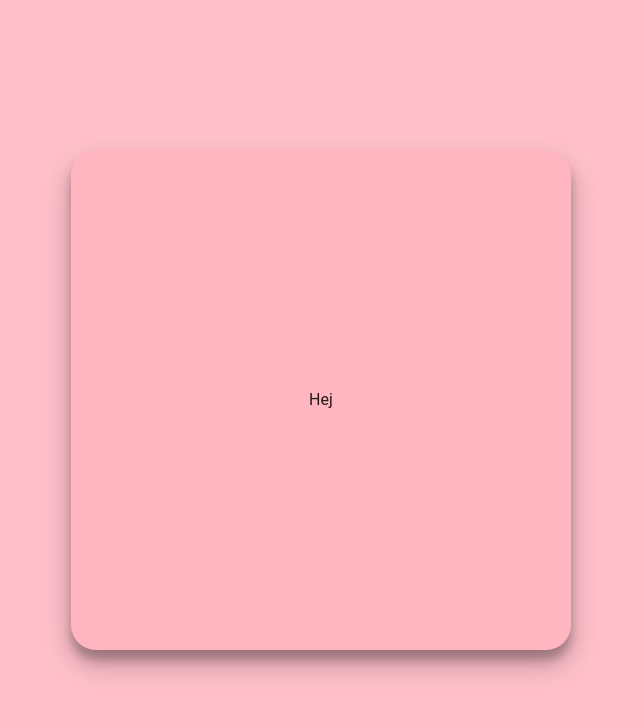
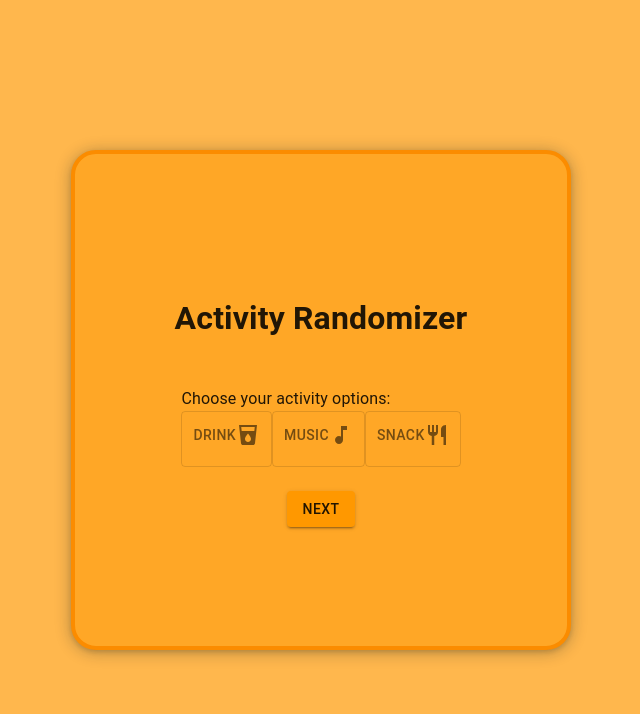
Before and after one commit to jradziejewski/activity-randomizer, a React app: page / in a window 1280 px wide. Shown: the top 714 px of the page, without its empty margins (319-959 px from the left). Built offline with nearby package versions, Linux system fonts and the light colour scheme; the HTML template or start-up script is replaced by a standard one.

Commit message:
feat: introduce activity option buttons

```diff
--- /dev/null
+++ b/src/components/AppTitle.tsx
@@ -0,0 +1,3 @@
+export const AppTitle = () => {
+  return <h1>Activity Randomizer</h1>;
+};
--- /dev/null
+++ b/src/components/Content.tsx
@@ -0,0 +1,20 @@
+import { Grid } from "@mui/material";
+import { Box, css } from "@mui/system";
+import { ActivityOptions } from "./activity-options/ActivityOptions";
+
+const containerStyles = css({
+  height: "50%",
+});
+
+export const Content = () => {
+  return (
+    <Grid item container css={containerStyles} direction="column">
+      <Grid item>
+        <Box>Choose your activity options:</Box>
+      </Grid>
+      <Grid item>
+        <ActivityOptions />
+      </Grid>
+    </Grid>
+  );
+};
--- a/src/components/MainContainer.tsx
+++ b/src/components/MainContainer.tsx
@@ -1,3 +1,20 @@
+import { Grid } from "@mui/material";
+import { AppTitle } from "./AppTitle";
+import { Content } from "./Content";
+import { OptionButtons } from "./OptionButtons";
+
 export default function MainContainer() {
-  return <p>Hej</p>;
+  return (
+    <Grid container spacing={3} direction="column" alignItems="center">
+      <Grid item>
+        <AppTitle />
+      </Grid>
+      <Grid item>
+        <Content />
+      </Grid>
+      <Grid item>
+        <OptionButtons />
+      </Grid>
+    </Grid>
+  );
 }
--- a/src/components/MainContainerWrapper.tsx
+++ b/src/components/MainContainerWrapper.tsx
@@ -6,14 +6,16 @@ const outerContainerStyles = (theme: Theme) => ({
   padding: theme.spacing(0, 2, 0, 2),
 });
 
-const innerContainerStyles = css({
-  backgroundColor: "lightpink",
-  maxWidth: "500px",
-  minHeight: "500px",
-  borderRadius: "25px",
-  boxShadow:
-    "rgba(0, 0, 0, 0.25) 0px 14px 28px, rgba(0, 0, 0, 0.22) 0px 10px 10px;",
-});
+const innerContainerStyles = (theme: Theme) =>
+  css({
+    backgroundColor: theme.palette.secondary.main,
+    maxWidth: "500px",
+    minHeight: "500px",
+    border: `4px solid ${theme.palette.primary.dark}`,
+    borderRadius: "25px",
+    boxShadow:
+      "rgba(14, 30, 37, 0.12) 0px 2px 4px 0px, rgba(14, 30, 37, 0.32) 0px 2px 16px 0px;",
+  });
 
 export default function MainContainerWrapper({
   children,
--- /dev/null
+++ b/src/components/OptionButtons.tsx
@@ -0,0 +1,11 @@
+import { Button, Grid } from "@mui/material";
+
+export const OptionButtons = () => {
+  return (
+    <Grid item container gap={2}>
+      <Grid item>
+        <Button variant="contained">Next</Button>
+      </Grid>
+    </Grid>
+  );
+};
--- /dev/null
+++ b/src/components/activity-options/ActivityOption.tsx
@@ -0,0 +1,29 @@
+import { toggleActivityOption } from "@/store/reducer";
+import { Grid, ToggleButton } from "@mui/material";
+import { ReactNode, useState } from "react";
+import { useDispatch } from "react-redux";
+
+export const ActivityOption = ({
+  name,
+  icon,
+}: {
+  name: string;
+  icon: ReactNode;
+}) => {
+  const [isButtonSelected, setIsButtonSelected] = useState(false);
+  const dispatch = useDispatch();
+
+  function onToggle() {
+    setIsButtonSelected(!isButtonSelected);
+    dispatch(toggleActivityOption(name));
+  }
+
+  return (
+    <ToggleButton selected={isButtonSelected} onClick={onToggle} value={name}>
+      <Grid item container>
+        <Grid item>{name}</Grid>
+        <Grid item>{icon}</Grid>
+      </Grid>
+    </ToggleButton>
+  );
+};
--- /dev/null
+++ b/src/components/activity-options/ActivityOptions.tsx
@@ -0,0 +1,16 @@
+import { ActivityOption } from "./ActivityOption";
+import { optionsList } from "./optionsList";
+
+export const ActivityOptions = () => {
+  return (
+    <div>
+      {optionsList.map((option) => (
+        <ActivityOption
+          name={option.name}
+          icon={option.icon}
+          key={option.name}
+        />
+      ))}
+    </div>
+  );
+};
--- /dev/null
+++ b/src/components/activity-options/optionsList.tsx
@@ -0,0 +1,13 @@
+import { LocalDrink, MusicNote, Restaurant } from "@mui/icons-material";
+import { ReactNode } from "react";
+
+interface Option {
+  name: string;
+  icon: ReactNode;
+}
+
+export const optionsList: Option[] = [
+  { name: "drink", icon: <LocalDrink /> },
+  { name: "music", icon: <MusicNote /> },
+  { name: "snack", icon: <Restaurant /> },
+];
--- a/src/store/reducer.ts
+++ b/src/store/reducer.ts
@@ -1,22 +1,24 @@
 import { createSlice, PayloadAction } from "@reduxjs/toolkit";
 
-const initialState = { name: "dummy", count: 0 };
+const initialState = [
+  { name: "drink", active: false },
+  { name: "music", active: false },
+  { name: "snack", active: false },
+];
 
-export const dummySlice = createSlice({
-  name: "dummy",
+export const activityOptions = createSlice({
+  name: "activityOptions",
   initialState: initialState,
   reducers: {
-    changeName: (state, action: PayloadAction<string>) => {
-      state.name = action.payload;
-    },
-    increaseCount: (state) => {
-      state.count += 1;
-    },
-    decreaseCount: (state) => {
-      state.count -= 1;
+    toggleActivityOption: (state, action: PayloadAction<string>) => {
+      const name = action.payload;
+      const option = state.find((item) => item.name === name);
+      if (option) {
+        option.active = !option.active;
+      }
     },
   },
 });
 
-export const { changeName, increaseCount, decreaseCount } = dummySlice.actions;
-export default dummySlice.reducer;
+export const { toggleActivityOption } = activityOptions.actions;
+export default activityOptions.reducer;
--- a/src/store/store.ts
+++ b/src/store/store.ts
@@ -1,8 +1,8 @@
 import { configureStore } from "@reduxjs/toolkit";
-import dummyReducer from "./reducer";
+import activityOptionsReducer from "./reducer";
 
 export const store = configureStore({
   reducer: {
-    dummy: dummyReducer,
+    activityOptions: activityOptionsReducer,
   },
 });
--- a/src/theme/customTheme.ts
+++ b/src/theme/customTheme.ts
@@ -1,9 +1,17 @@
 import { createTheme } from "@mui/material";
+import { orange } from "@mui/material/colors";
 
 export const customTheme = createTheme({
   palette: {
+    primary: {
+      main: orange[500],
+      dark: orange[600],
+    },
+    secondary: {
+      main: orange[400],
+    },
     background: {
-      default: "pink",
+      default: orange[300],
     },
   },
 });
```
Also changed, not shown: src/theme/commonStyles.ts (+2 -8 lines).
